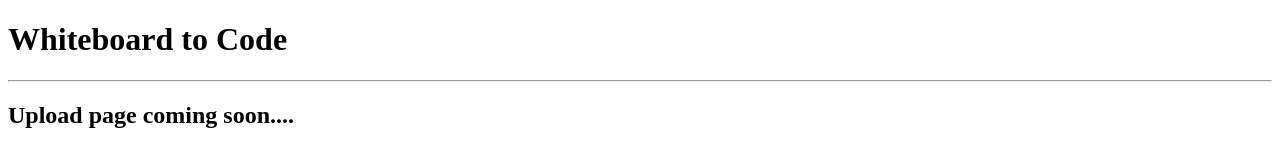
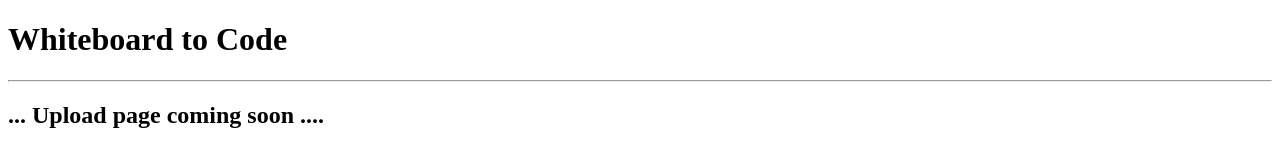
Before and after one commit to marymar/firebase-deploy-example, a website: page index.html in a window 1280 px wide. Drawn offline with Linux system fonts and the light colour scheme.

Commit message:
Update index.html

```diff
--- a/index.html
+++ b/index.html
@@ -9,6 +9,6 @@
 <body>
   <h1>Whiteboard to Code</h1>
   <hr />
-  <h2>Upload page coming soon....</h2>
+  <h2>... Upload page coming soon ....</h2>
 </body>
 </html>
```
